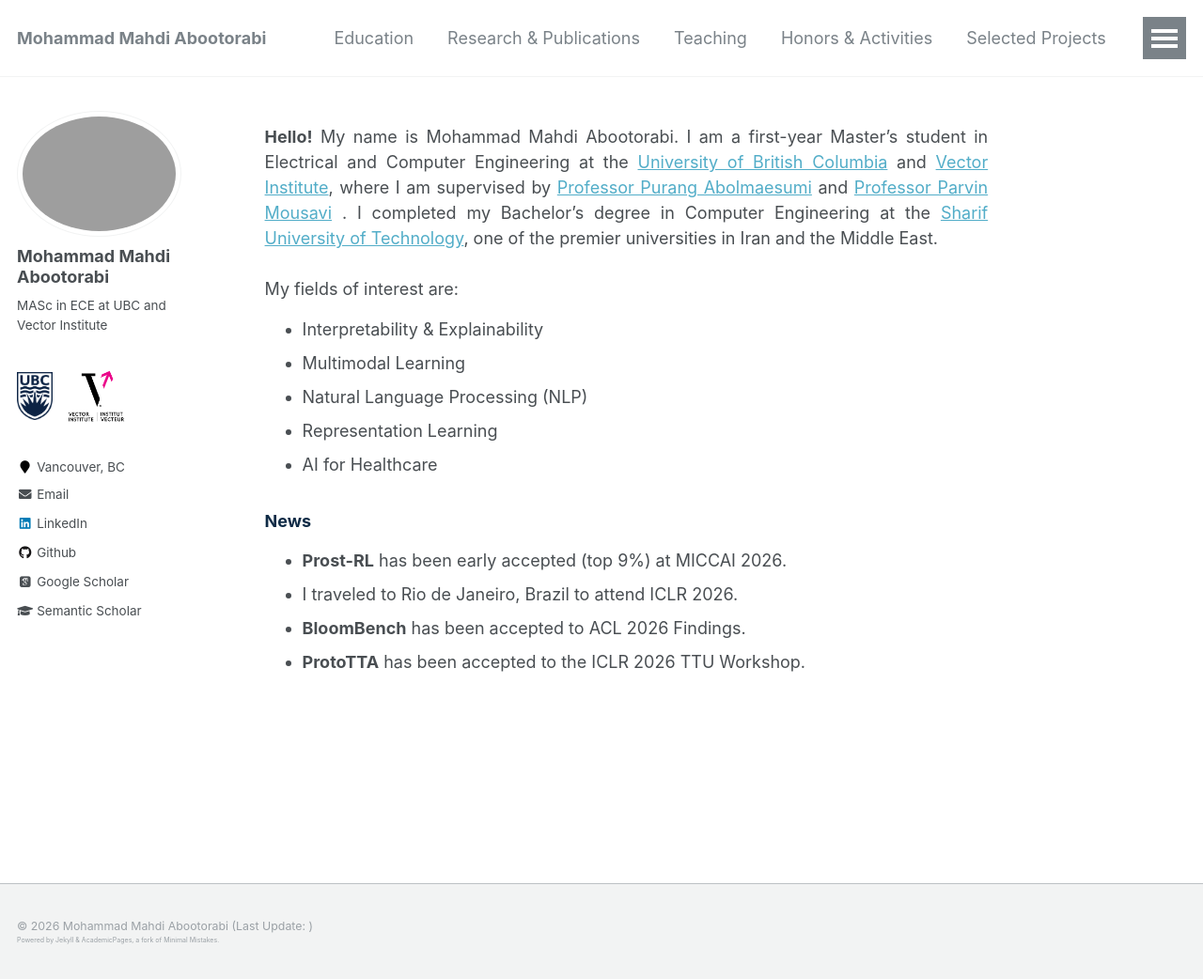
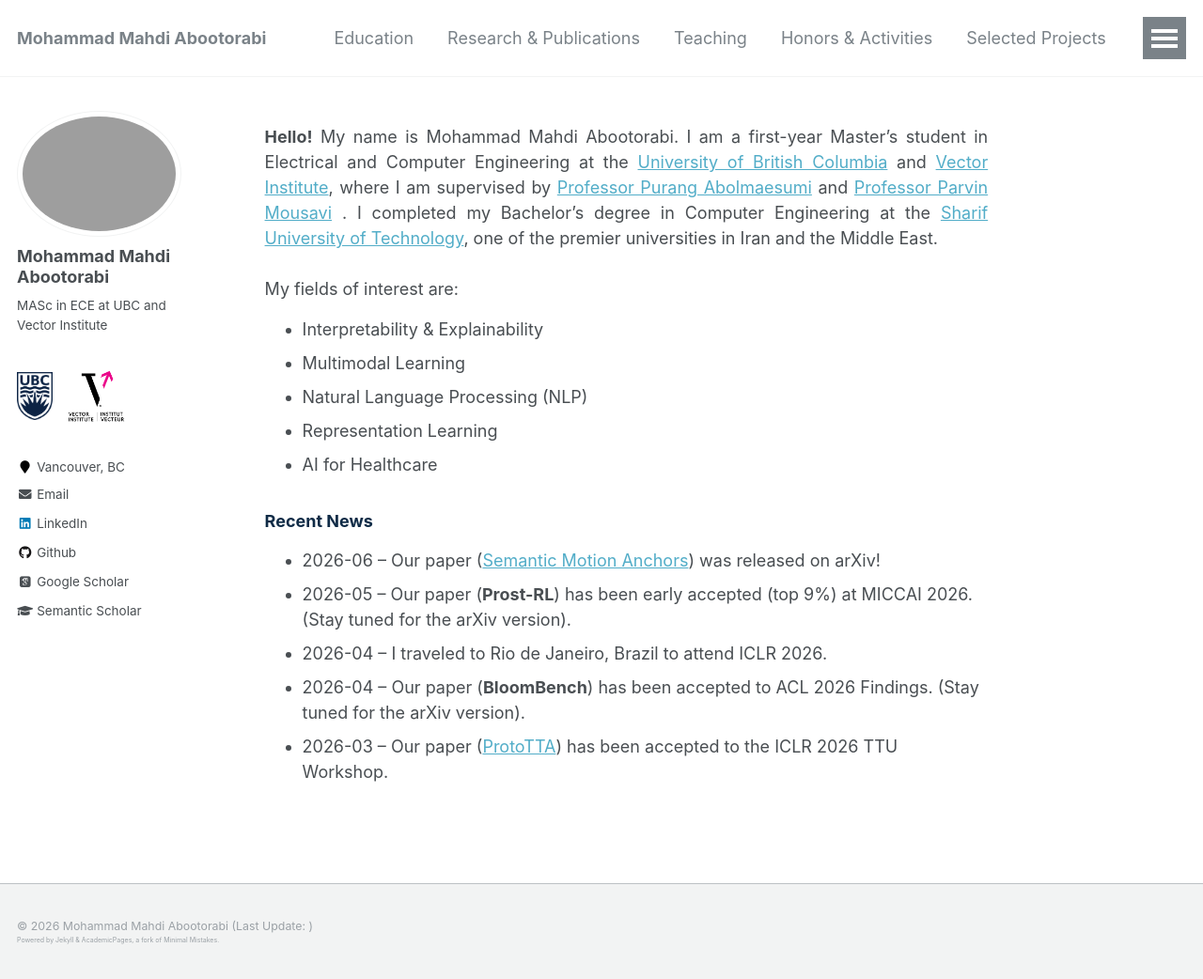
Before and after one commit to aboots/aboots.github.io, a Jekyll site: the page built from _pages/about.md, in a window 1280 px wide and 1042 px high. Shown: the whole window at 94% size. Built offline with Jekyll 4.4.1, drawn with Linux system fonts in a browser that asks for light colours; nearby versions of some CDN libraries; some web fonts are replaced.

Commit message:
Update about.md

```diff
--- a/_pages/about.md
+++ b/_pages/about.md
@@ -31,10 +31,11 @@ My fields of interest are:
 <li> AI for Healthcare </li>
 </ul>
 
-<h3 class="header-color">News</h3>
+<h3 class="header-color">Recent News</h3>
 <ul markdown='1'>
-<li><b>Prost-RL</b> has been early accepted (top 9%) at MICCAI 2026.</li>
-<li>I traveled to Rio de Janeiro, Brazil to attend ICLR 2026.</li>
-<li><b>BloomBench</b> has been accepted to ACL 2026 Findings.</li>
-<li><b>ProtoTTA</b> has been accepted to the ICLR 2026 TTU Workshop.</li>
+<li>2026-06 – Our paper (<a href="https://arxiv.org/abs/2605.30608">Semantic Motion Anchors</a>) was released on arXiv!</li>
+<li>2026-05 – Our paper (<b>Prost-RL</b>) has been early accepted (top 9%) at MICCAI 2026. (Stay tuned for the arXiv version).</li>
+<li>2026-04 – I traveled to Rio de Janeiro, Brazil to attend ICLR 2026.</li>
+<li>2026-04 – Our paper (<b>BloomBench</b>) has been accepted to ACL 2026 Findings. (Stay tuned for the arXiv version).</li>
+<li>2026-03 – Our paper (<a href="https://iclr.cc/virtual/2026/10020241">ProtoTTA</a>) has been accepted to the ICLR 2026 TTU Workshop.</li>
 </ul>
```
